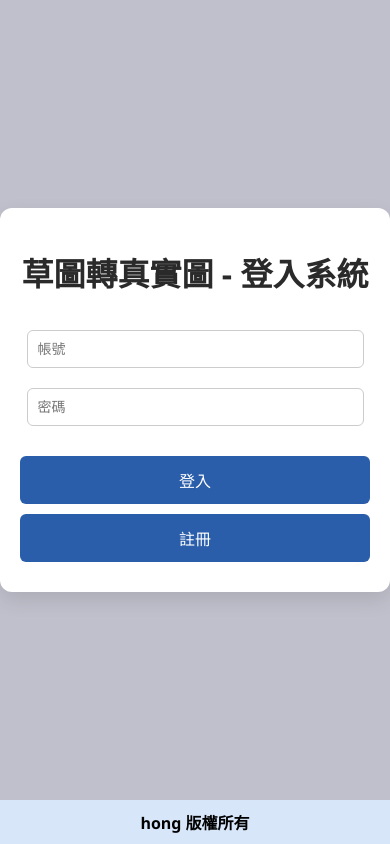
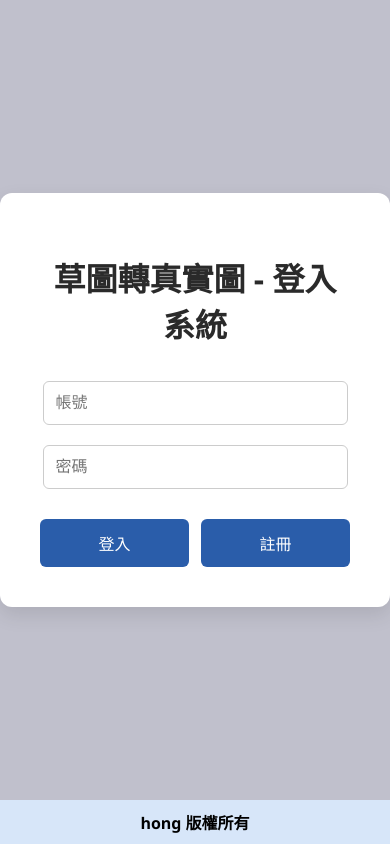
Before and after one commit to hsuhong0826/STR-web, a Flask app: page / in a window 390 px wide. Run offline with Flask 3, Linux system fonts and the light colour scheme.

Commit message:
update 0915

```diff
--- a/static/login.css
+++ b/static/login.css
@@ -137,48 +137,3 @@ footer {
     font-weight: bold;
     /* 粗體字 */
 }
-
-/* ========= 響應式調整 ========= */
-
-/* 手機 (寬度 <= 480px) */
-@media (max-width: 480px) {
-    .login-box {
-        width: 95%;
-        /* 滿版 */
-        padding: 20px;
-        /* 縮小 padding */
-    }
-
-    .login-box input {
-        font-size: 14px;
-        /* 字體小一點 */
-        padding: 10px;
-    }
-
-    .login-btns {
-        flex-direction: column;
-        /* 改成直排 */
-    }
-
-    .login-btns button {
-        width: 100%;
-        /* 佔滿一整行 */
-        margin-bottom: 10px;
-    }
-}
-
-/* 平板 (481px ~ 768px) */
-@media (min-width: 481px) and (max-width: 768px) {
-    .login-box {
-        width: 80%;
-        /* 比桌面窄一點 */
-    }
-}
-
-/* 桌面 (>= 769px) */
-@media (min-width: 769px) {
-    .login-box {
-        width: 420px;
-        /* 固定寬度 */
-    }
-}
--- a/templates/forget.html
+++ b/templates/forget.html
@@ -3,7 +3,6 @@
 
 <head>
     <meta charset="UTF-8"> <!-- 設定網頁編碼為 UTF-8 -->
-    <meta name="viewport" content="width=device-width, initial-scale=1.0">
     <title>忘記密碼</title> <!-- 頁籤顯示的標題 -->
     <link rel="stylesheet" href="{{ url_for('static', filename='login.css') }}">
 </head>
--- a/templates/index.html
+++ b/templates/index.html
@@ -3,7 +3,6 @@
 
 <head>
     <meta charset="UTF-8"> <!-- 設定網頁編碼 -->
-    <meta name="viewport" content="width=device-width, initial-scale=1.0">
     <title>STR(Sketch to Real) - 草圖轉換系統</title> <!-- 網頁標題 -->
     <link rel="stylesheet" href="{{ url_for('static', filename='index.css') }}">
 </head>
--- a/templates/login.html
+++ b/templates/login.html
@@ -3,7 +3,6 @@
 
 <head>
     <meta charset="UTF-8"> <!-- 設定編碼為 UTF-8 -->
-    <meta name="viewport" content="width=device-width, initial-scale=1.0">
     <title>登入 STR 系統</title> <!-- 網頁標題 -->
     <link rel="stylesheet" href="{{ url_for('static', filename='login.css') }}">
 </head>
--- a/templates/register.html
+++ b/templates/register.html
@@ -3,7 +3,6 @@
 
 <head>
     <meta charset="UTF-8"> <!-- 設定編碼為 UTF-8 -->
-    <meta name="viewport" content="width=device-width, initial-scale=1.0">
     <title>註冊 STR 系統</title> <!-- 頁面標題 -->
     <link rel="stylesheet" href="{{ url_for('static', filename='login.css') }}">
 </head>
```
Also changed, not shown: static/index.css (+0 -74 lines).
